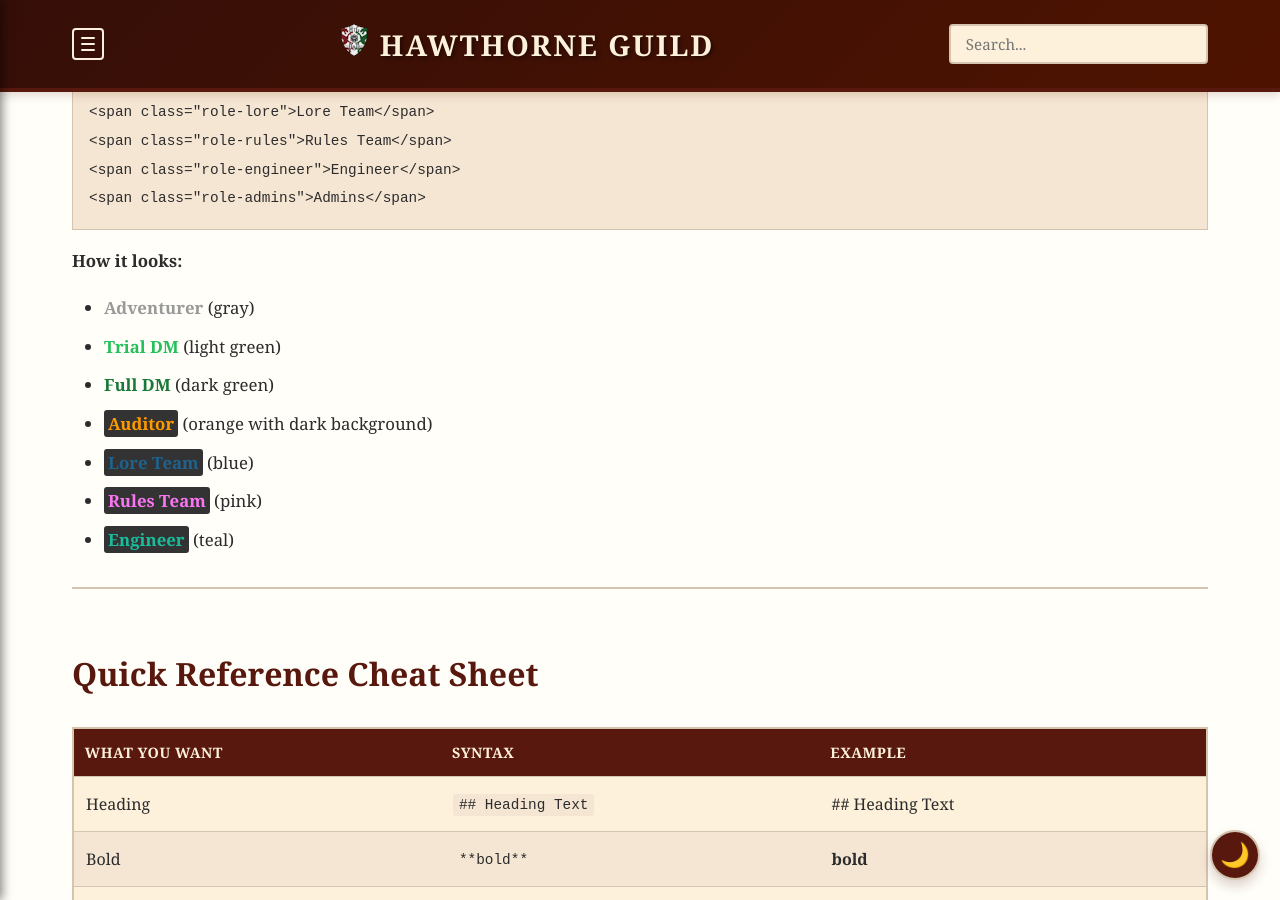
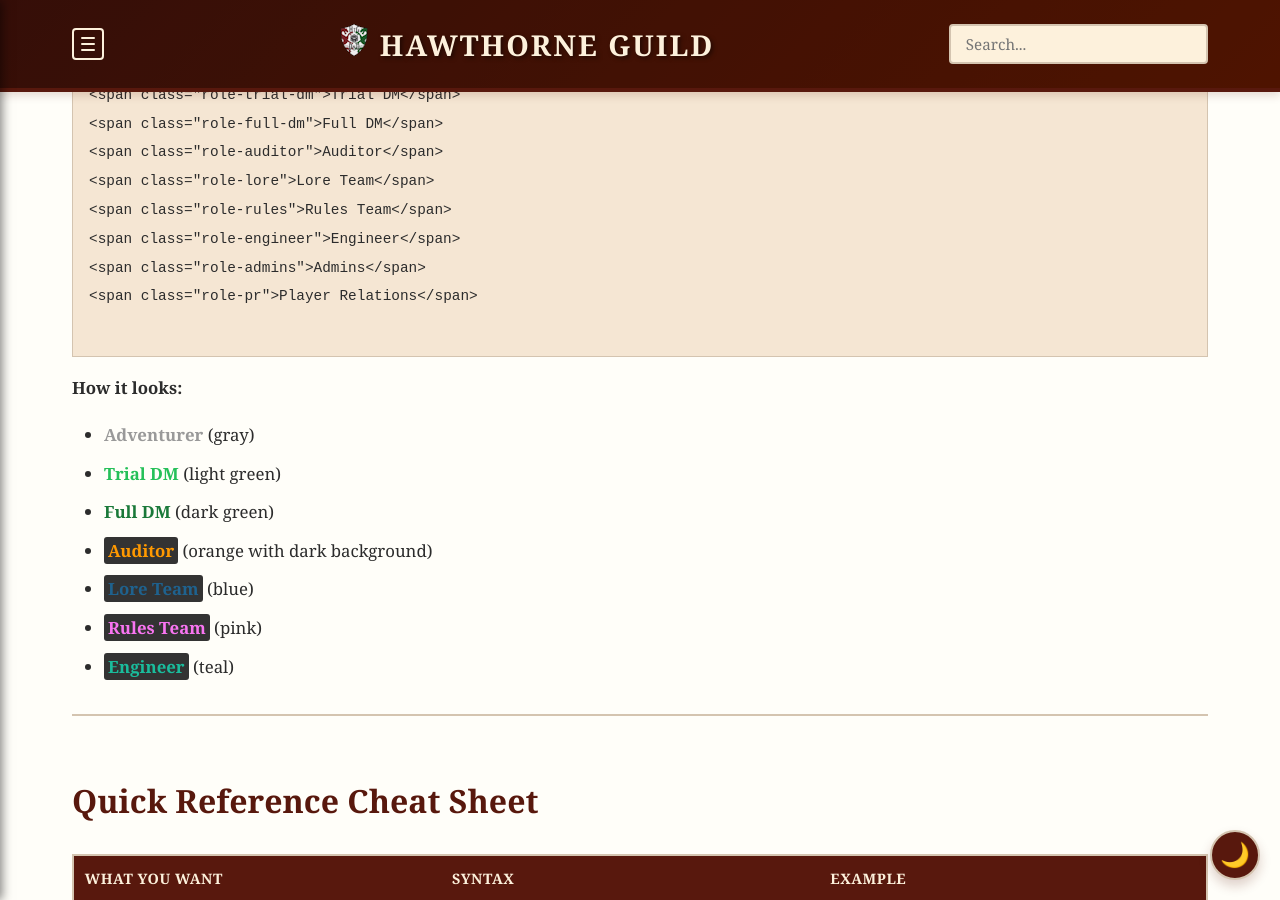
Before and after one commit to coconutswallow/Guides, a Jekyll site: the page built from _help/markdown.md, in a window 1280 px wide and 900 px high, scrolled down 11179 px. Built offline with Jekyll 4.4.1, drawn with Linux system fonts in a browser that asks for light colours; comment, search, counter and statistics services are not loaded.

Commit message:
Update markdown.md

````diff
--- a/_help/markdown.md
+++ b/_help/markdown.md
@@ -374,6 +375,8 @@
 <span class="role-rules">Rules Team</span>
 <span class="role-engineer">Engineer</span>
 <span class="role-admins">Admins</span>
+<span class="role-pr">Player Relations</span>
+
 ```
 
 **How it looks:**
````
Also changed, not shown: other parts of _help/markdown.md (+1 -0 lines).
